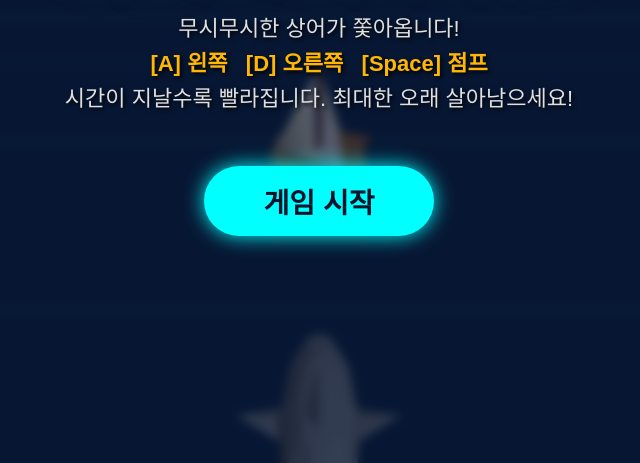
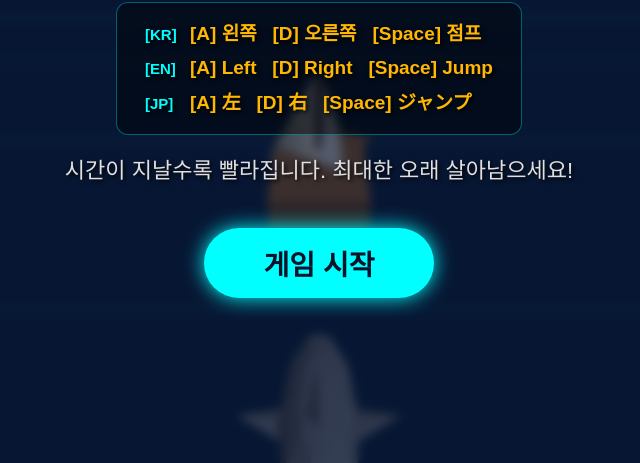
Before and after one commit to ungif123/busan-shark-game, a plain HTML site: page index.html in a window 1280 px wide. Shown: the part 337-800 px from the top of the page, without its empty margins (321-961 px from the left). Drawn offline with nearby package versions, Linux system fonts and the light colour scheme; animation ran at ten frames a second.

Commit message:
Update index.html

```diff
--- a/index.html
+++ b/index.html
@@ -48,8 +48,29 @@
             color: #e0e0e0;
             text-align: center;
             line-height: 1.6;
-            margin-bottom: 50px;
+            margin-bottom: 40px;
             text-shadow: 2px 2px 4px #000;
+        }
+
+        /* 다국어 조작방법 박스 스타일 */
+        .controls-box {
+            margin: 18px auto;
+            padding: 14px 28px;
+            background: rgba(0, 0, 0, 0.45);
+            border: 1px solid rgba(0, 255, 255, 0.35);
+            border-radius: 12px;
+            display: inline-block;
+            font-size: 19px;
+            line-height: 1.8;
+            text-align: left;
+        }
+
+        .lang-tag {
+            color: #00ffff;
+            font-size: 15px;
+            font-weight: bold;
+            display: inline-block;
+            width: 45px;
         }
 
         .highlight { color: #ffb703; font-weight: bold; }
@@ -125,7 +146,11 @@
         <div id="lobby-title">부캉이 피하기 3D</div>
         <div id="lobby-desc">
             무시무시한 상어가 쫓아옵니다!<br>
-            <span class="highlight">[A] 왼쪽 &nbsp; [D] 오른쪽 &nbsp; [Space] 점프</span><br>
+            <div class="controls-box">
+                <div><span class="lang-tag">[KR]</span><span class="highlight">[A] 왼쪽 &nbsp; [D] 오른쪽 &nbsp; [Space] 점프</span></div>
+                <div><span class="lang-tag">[EN]</span><span class="highlight">[A] Left &nbsp; [D] Right &nbsp; [Space] Jump</span></div>
+                <div><span class="lang-tag">[JP]</span><span class="highlight">[A] 左 &nbsp; [D] 右 &nbsp; [Space] ジャンプ</span></div>
+            </div><br>
             시간이 지날수록 빨라집니다. 최대한 오래 살아남으세요!
         </div>
         <button id="start-btn">게임 시작</button>
@@ -334,9 +359,8 @@
         let jumpVelocity = 0;
         const gravity = -0.02;
 
-        // [난이도 완화 적용]
-        let currentObsSpeed = 0.9; // 시작 속도 (기존 1.2 ➔ 0.9)
-        let spawnInterval = 50;   // 시작 생성 주기 (기존 40 ➔ 50)
+        let currentObsSpeed = 0.9;
+        let spawnInterval = 50;
 
         // --- 7. 시작 및 조작 이벤트 ---
         startBtn.addEventListener('click', () => {
@@ -450,7 +474,6 @@
             currentLane = 1;
             isJumping = false;
 
-            // 완화된 난이도로 초기화
             currentObsSpeed = 0.9;
             spawnInterval = 50;
 
@@ -538,9 +561,8 @@
                         exp++;
                         expValueSpan.innerText = exp;
 
-                        // [난이도 상승 완화]
-                        currentObsSpeed += 0.025; // 속도 증가 폭 완화 (기존 0.05 ➔ 0.025)
-                        spawnInterval = Math.max(25, spawnInterval - 0.8); // 최소 간격 완화 (기존 15 ➔ 25)
+                        currentObsSpeed += 0.025;
+                        spawnInterval = Math.max(25, spawnInterval - 0.8);
                     }
 
                     if (obs.mesh.position.z > 15) {
```
